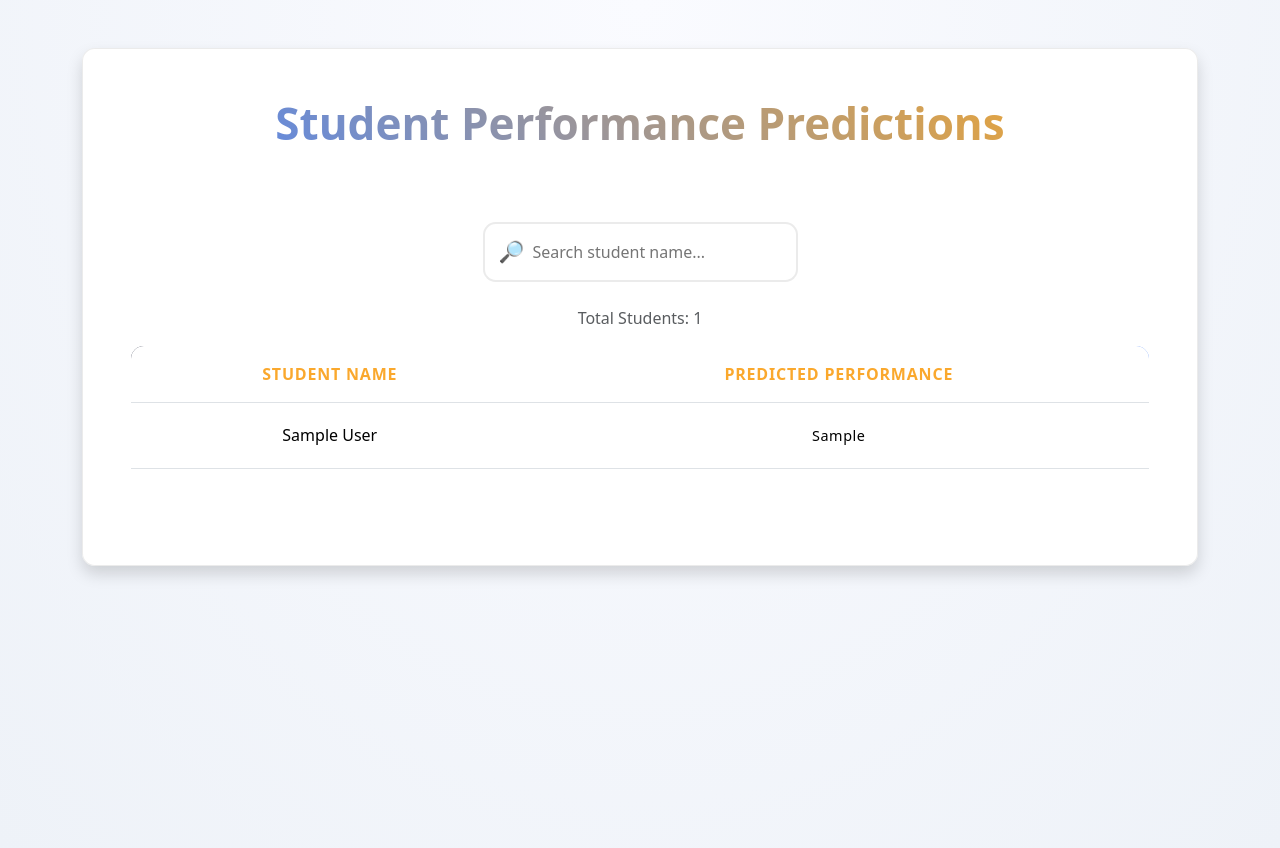
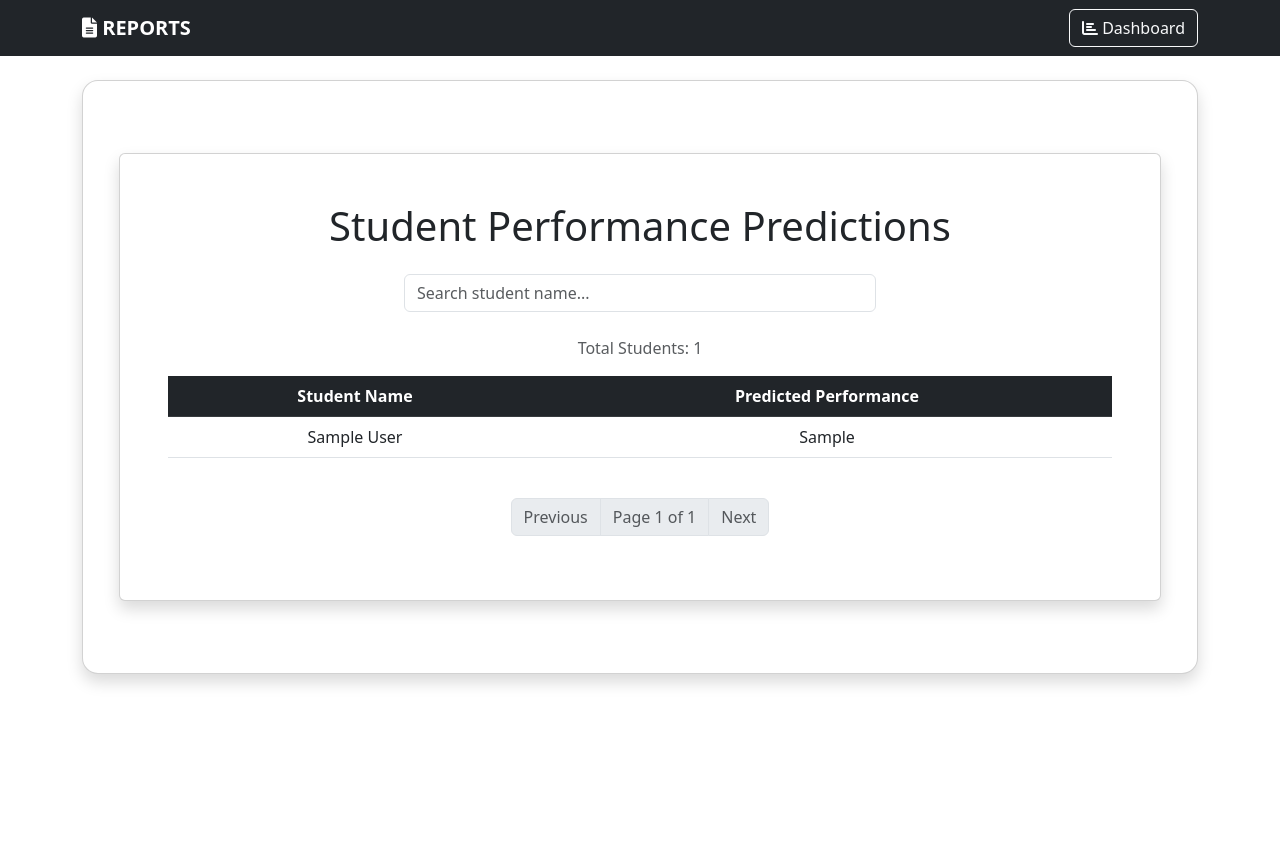
Before and after one commit to Hawraa92/SchoolHub-Project, a Django app: template templates/predictor/performance_dashboard.html in a window 1280 px wide. After the commit the page ends 685 px from the top, so only its background shows below. Run offline with Django 5.2, Linux system fonts and the light colour scheme; the template is opened without the code that fills it: most values are stand-ins (such as "Sample title", 1, 10 or a date in 2020); some libraries are stand-ins or nearby versions.

Commit message:
Optimize predictor dashboard: batch predict + pagination + template update

```diff
--- a/predictor/views.py
+++ b/predictor/views.py
@@ -95,7 +95,6 @@ def performance_dashboard(request):
 
     categories = ["Average", "Excellent", "Good", "Needs Improvement", "Very Good"]
 
-    # 5) جمع النتائج المرتبطة بكل طالب في الصفحة
     results = []
     for student, code in zip(page_obj, preds_encoded):
         label = categories[code] if code is not None and 0 <= code < len(categories) else "Error"
--- a/templates/predictor/performance_dashboard.html
+++ b/templates/predictor/performance_dashboard.html
@@ -1,19 +1,6 @@
-{% load static %}
-<!DOCTYPE html>
-<html lang="en">
-<head>
-    <meta charset="UTF-8">
-    <title>Student Performance Dashboard</title>
-    <meta name="viewport" content="width=device-width, initial-scale=1">
+{% extends "reports/base_reports.html" %}
 
-    <!-- Bootstrap CSS -->
-    <link href="https://cdn.jsdelivr.net/npm/bootstrap@5.3.3/dist/css/bootstrap.min.css" rel="stylesheet">
-
-    <!-- Custom CSS -->
-    <link rel="stylesheet" href="{% static 'assets/css/performance_dashboard.css' %}">
-</head>
-<body>
-
+{% block reports_content %}
 <div class="container my-5">
   <div class="card shadow p-5">
 
@@ -21,19 +8,19 @@
     <h1 class="text-center text-gradient mb-4">Student Performance Predictions</h1>
 
     <!-- Search Box -->
-        <div class="search-box mb-4">
-            <input type="text" id="searchInput" class="search-input" placeholder="Search student name...">
+    <div class="search-box mb-4 text-center">
+      <input type="text" id="searchInput" class="form-control w-50 mx-auto" placeholder="Search student name...">
     </div>
 
     <!-- Total Students Counter -->
     <div class="text-center mb-3 text-muted">
-            Total Students: <span id="studentsCount">{{ results|length }}</span>
+      Total Students: <span id="studentsCount">{{ page_obj.paginator.count }}</span>
     </div>
 
     <!-- Performance Table -->
-        <div class="table-wrapper">
+    <div class="table-responsive">
       <table class="table table-hover align-middle text-center">
-                <thead>
+        <thead class="table-dark">
           <tr>
             <th>Student Name</th>
             <th>Predicted Performance</th>
@@ -58,17 +45,39 @@
       </table>
     </div>
 
+    <!-- Pagination Controls -->
+    <nav aria-label="Page navigation" class="mt-4">
+      <ul class="pagination justify-content-center">
+        {% if page_obj.has_previous %}
+          <li class="page-item">
+            <a class="page-link" href="?page={{ page_obj.previous_page_number }}">Previous</a>
+          </li>
+        {% else %}
+          <li class="page-item disabled"><span class="page-link">Previous</span></li>
+        {% endif %}
+
+        <li class="page-item disabled">
+          <span class="page-link">Page {{ page_obj.number }} of {{ page_obj.paginator.num_pages }}</span>
+        </li>
+
+        {% if page_obj.has_next %}
+          <li class="page-item">
+            <a class="page-link" href="?page={{ page_obj.next_page_number }}">Next</a>
+          </li>
+        {% else %}
+          <li class="page-item disabled"><span class="page-link">Next</span></li>
+        {% endif %}
+      </ul>
+    </nav>
+
   </div>
 </div>
-
-<!-- Bootstrap JS -->
-<script src="https://cdn.jsdelivr.net/npm/bootstrap@5.3.3/dist/js/bootstrap.bundle.min.js"></script>
 
 <!-- Live Search Script -->
 <script>
   document.getElementById('searchInput').addEventListener('keyup', function() {
     let value = this.value.toLowerCase();
-    let rows = document.querySelectorAll('#studentsTable tr');
+    let rows  = document.querySelectorAll('#studentsTable tr');
     let visibleCount = 0;
 
     rows.forEach(row => {
@@ -84,6 +93,4 @@ document.getElementById('searchInput').addEventListener('keyup', function() {
     document.getElementById('studentsCount').innerText = visibleCount;
   });
 </script>
-
-</body>
-</html>
+{% endblock %}
```
Lines whose indentation alone changed are shown as unchanged.
